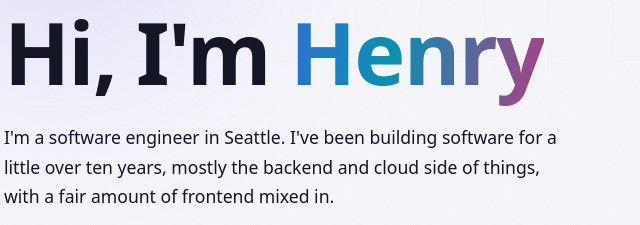
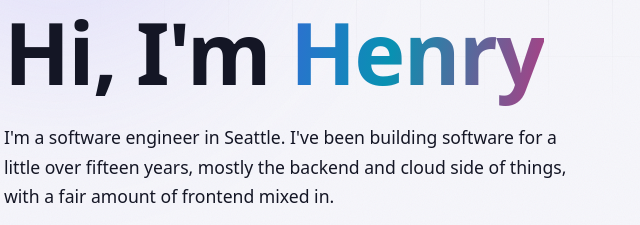
Before and after one commit to ArtificiallyInteresting/about, a plain HTML site: page index.html in a window 1280 px wide. Shown: the part 200-425 px from the top of the page, 92-732 px from the left. Drawn offline with Linux system fonts and the light colour scheme.

Commit message:
Intro: over fifteen years
Co-Authored-By: Claude Opus 5.5 <noreply@anthropic.com>

```diff
--- a/index.html
+++ b/index.html
@@ -335,7 +335,7 @@ footer .actions { justify-content: center; margin: 0 0 1.5rem; }
       <p class="eyebrow"><span class="dot"></span>Software engineer · Seattle</p>
       <h1>Hi, I'm <span class="grad">Henry</span></h1>
       <div class="lede">
-        <p>I'm a software engineer in Seattle. I've been building software for a little over ten years, mostly the backend and cloud side of things, with a fair amount of frontend mixed in.</p>
+        <p>I'm a software engineer in Seattle. I've been building software for a little over fifteen years, mostly the backend and cloud side of things, with a fair amount of frontend mixed in.</p>
         <p>Lately I'm mostly into AI, especially agents: LLMs that can use tools, look things up and actually get stuff done. I'm the kind of person who builds that sort of thing for fun at home too. I'm not actively job hunting, but I'm always happy to talk shop or hear about something interesting.</p>
       </div>
       <ul class="actions" aria-label="Contact">
```
